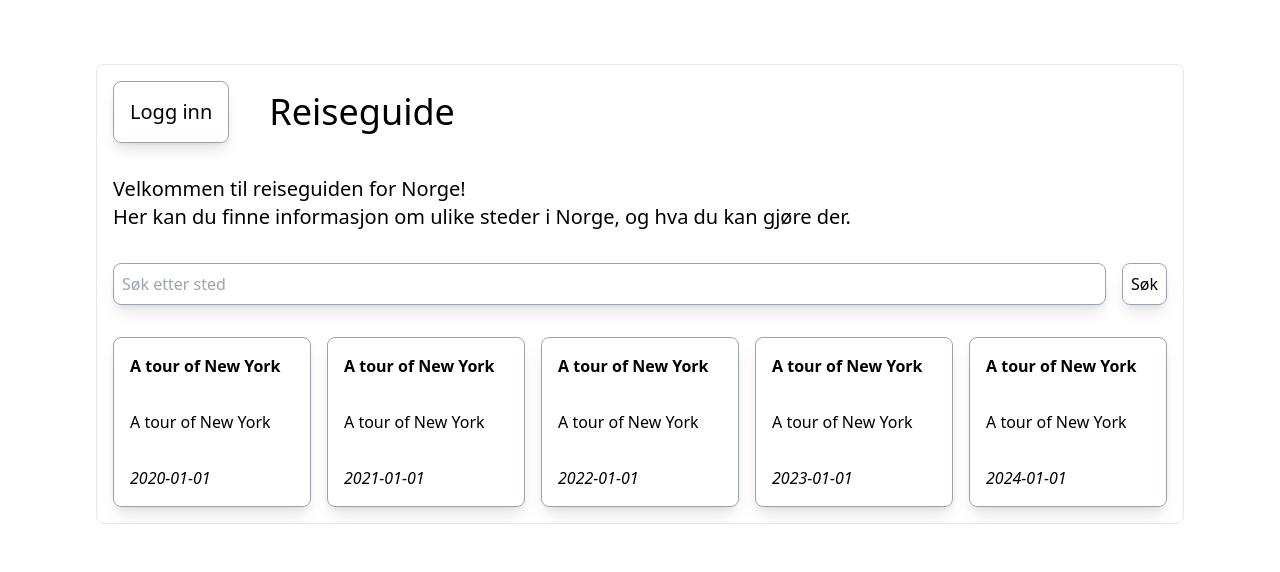
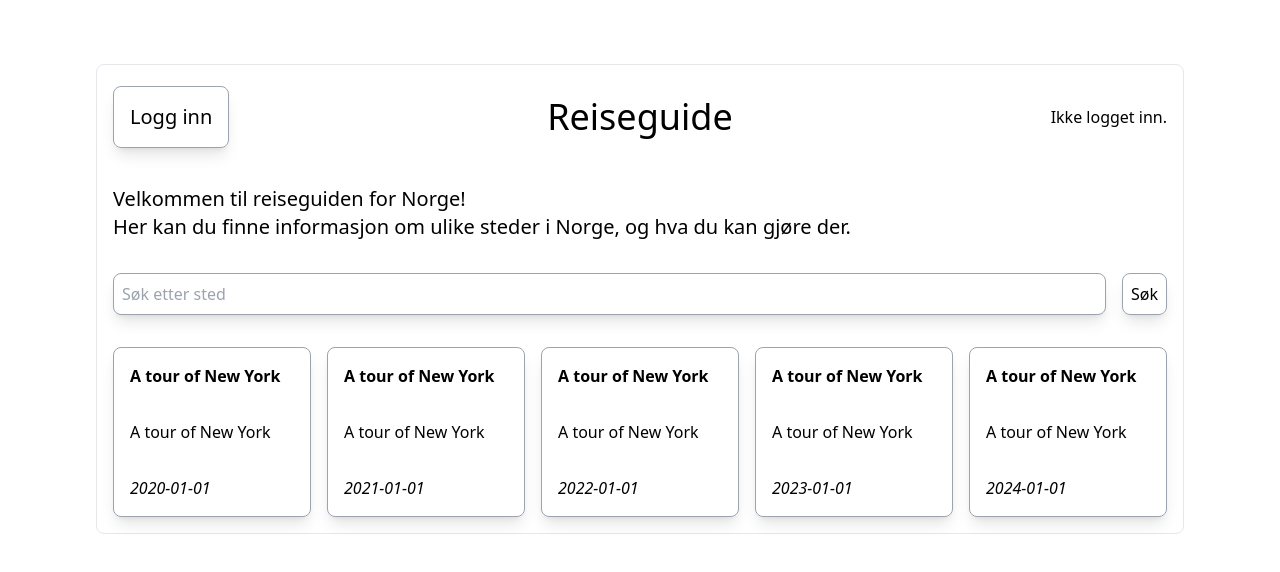
Before and after one commit to niklasbe/ITF20319-Gruppeoppgave, a SvelteKit app in the folder project/: page / in a window 1280 px wide. Shown: the top 572 px of the page. Built offline with nearby package versions, Linux system fonts and the light colour scheme.

Commit message:
loginsystem

```diff
--- a/project/src/lib/Tour.ts
+++ b/project/src/lib/Tour.ts
@@ -1,3 +1,5 @@
+import { writable } from "svelte/store";
+
 export interface Tour {
     id: number;
     date: string;
@@ -10,6 +12,18 @@ export interface Tour {
     spotsLeft: number;
     guide: string;
 }
+
+export const loginStatus = writable("");
+
+export enum Status {
+    NotLoggedIn,
+    User,
+    Guide,
+    Admin
+}
+
+export const statusStrings = ["NotLoggedIn", "User", "Guide", "Admin"];
+
 
 // create a few tours
 export const tours: Tour[] = [
--- a/project/src/routes/+page.svelte
+++ b/project/src/routes/+page.svelte
@@ -1,6 +1,10 @@
 <script lang="ts">
     import { tours } from '$lib/Tour'
+    import { loginStatus } from '$lib/Tour';
+    import { statusStrings } from '$lib/Tour';
+    import { Status } from '$lib/Tour';
 
+    console.log(loginStatus);
 </script>
 
 
@@ -8,7 +12,7 @@
     <!-- main content flex -->
     <div class="flex flex-col p-4 lg:my-16 lg:mx-24 gap-8 border rounded-lg">
 
-        <div class="flex flex-col lg:flex-row gap-8 w-full items-center">
+        <div class="flex flex-col lg:flex-row gap-8 w-full items-center justify-between">
 
 			<!-- login -->
 			<a href="login">
@@ -18,7 +22,17 @@
 			</a>
 
             <!-- title -->
-			<p class="text-3xl lg:text-4xl p-2">Reiseguide</p>
+			<p class="text-3xl lg:text-4xl p-4">Reiseguide</p>
+
+            {#if $loginStatus === statusStrings[Status.User]}
+                <p>Logget inn som bruker.</p>
+            {:else if $loginStatus === statusStrings[Status.Guide]}
+                <p>Logget inn som guide.</p>
+            {:else if $loginStatus === statusStrings[Status.Admin]}
+                <p>Logget inn som admin.</p>
+            {:else}
+                <p>Ikke logget inn.</p>
+            {/if}
         </div>
 
         <div>
--- a/project/src/routes/login/+page.svelte
+++ b/project/src/routes/login/+page.svelte
@@ -1,5 +1,25 @@
 <script lang="ts">
+    import { loginStatus } from '$lib/Tour';
+    import { Status } from '$lib/Tour';
+    import { statusStrings } from '$lib/Tour';
 
+    function handleUserClick() {
+        // Your logic here
+        console.log('User clicked');
+        loginStatus.set(statusStrings[Status.User]);
+    }
+
+    function handleGuideClick() {
+        // Your logic here
+        console.log('Guide clicked');
+        loginStatus.set(statusStrings[Status.Guide]);
+    }
+
+    function handleAdminClick() {
+        // Your logic here
+        console.log('Admin clicked');
+        loginStatus.set(statusStrings[Status.Admin]);
+    }
 </script>
 
 
@@ -20,20 +40,19 @@
             <p class="text-3xl lg:text-4xl p-2">Logg inn som:</p>
 
 
-
         </div>
         <div class="flex flex-col lg:flex-row gap-8 w-full items-center">
-            <a href="#" class="w-full">
+            <a href="/" class="w-full" on:click={handleUserClick}>
                 <div class="rounded-lg shadow-lg border border-gray-400 hover:bg-slate-300">
                     <p class="p-4 text-xl">Bruker</p>
                 </div>
             </a>
-            <a href="#" class="w-full">
+            <a href="/" class="w-full" on:click={handleGuideClick}>
                 <div class="rounded-lg shadow-lg border border-gray-400 hover:bg-slate-300">
                     <p class="p-4 text-xl">Guide</p>
                 </div>
             </a>
-            <a href="#" class="w-full">
+            <a href="/" class="w-full" on:click={handleAdminClick}>
                 <div class="rounded-lg shadow-lg border border-gray-400 hover:bg-slate-300">
                     <p class="p-4 text-xl">Admin</p>
                 </div>
```
